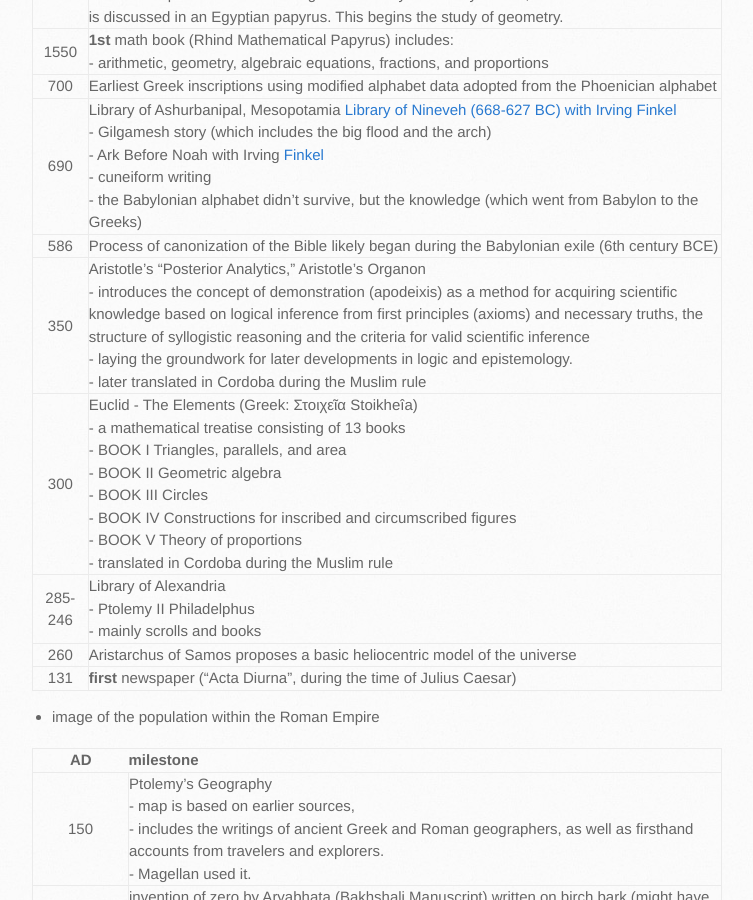
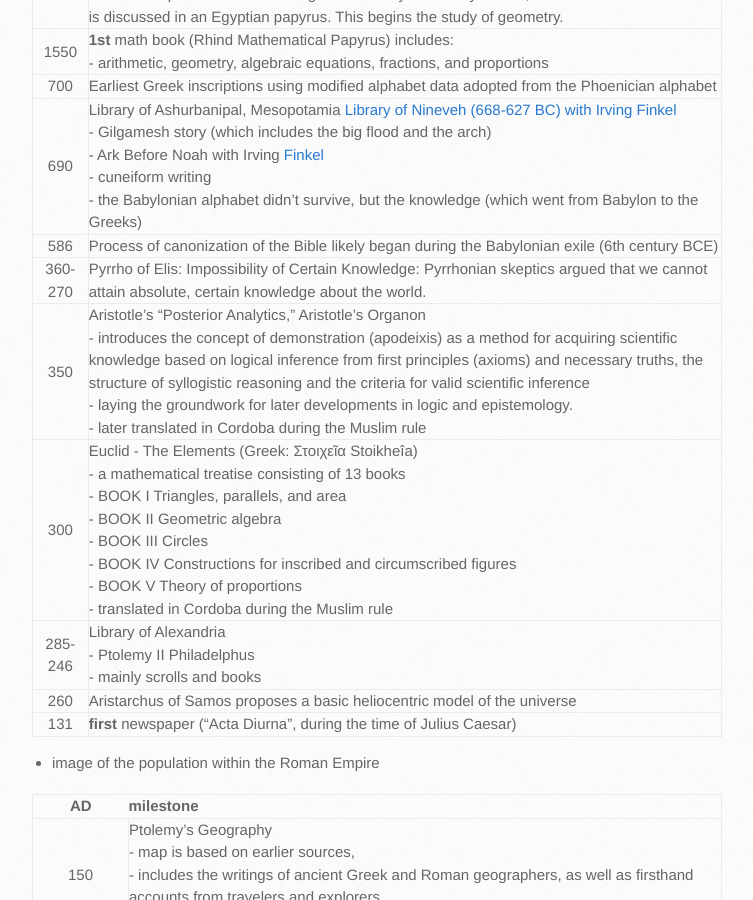
Before and after one commit to trumpfheller/trumpfheller.github.io, a Jekyll site: the page built from epistemologicalTree.md, in a window 1280 px wide and 900 px high, scrolled down 1171 px. Shown: the whole window, without its empty margins (128-881 px from the left). Built offline with Jekyll 4.4.1, drawn with Linux system fonts in a browser that asks for light colours.

Commit message:
Update epistemologicalTree.md

```diff
--- a/epistemologicalTree.md
+++ b/epistemologicalTree.md
@@ -31,6 +31,7 @@ layout: default
 | 700 | Earliest Greek inscriptions using modified alphabet data adopted from the Phoenician alphabet |
 | 690 | Library of Ashurbanipal, Mesopotamia [Library of Nineveh (668-627 BC) with Irving Finkel](https://www.youtube.com/live/Ls9JkxFEB9g) <br> - Gilgamesh story (which includes the big flood and the arch)<br> - Ark Before Noah with Irving [Finkel](https://youtu.be/s_fkpZSnz2I?si=e-UB304xbIPUhBA1) <br> - cuneiform writing <br> - the Babylonian alphabet didn't survive, but the knowledge (which went from Babylon to the Greeks) |
 | 586 | Process of canonization of the Bible likely began during the Babylonian exile (6th century BCE) |
+| 360-270 | Pyrrho of Elis:  Impossibility of Certain Knowledge: Pyrrhonian skeptics argued that we cannot attain absolute, certain knowledge about the world.
 | 350 | Aristotle's "Posterior Analytics," Aristotle's Organon<br>- introduces the concept of demonstration (apodeixis) as a method for acquiring scientific knowledge based on logical inference from first principles (axioms) and necessary truths, the structure of syllogistic reasoning and the criteria for valid scientific inference<br>- laying the groundwork for later developments in logic and epistemology.<br>- later translated in Cordoba during the Muslim rule |
 | 300 | Euclid - The Elements (Greek: Στοιχεῖα Stoikheîa)<br>- a mathematical treatise consisting of 13 books<br>- BOOK I Triangles, parallels, and area<br>- BOOK II Geometric algebra<br>- BOOK III Circles<br>- BOOK IV Constructions for inscribed and circumscribed figures<br>- BOOK V Theory of proportions<br>- translated in Cordoba during the Muslim rule |
 | 285-246 | Library of Alexandria<br>- Ptolemy II Philadelphus<br>- mainly scrolls and books |
```
